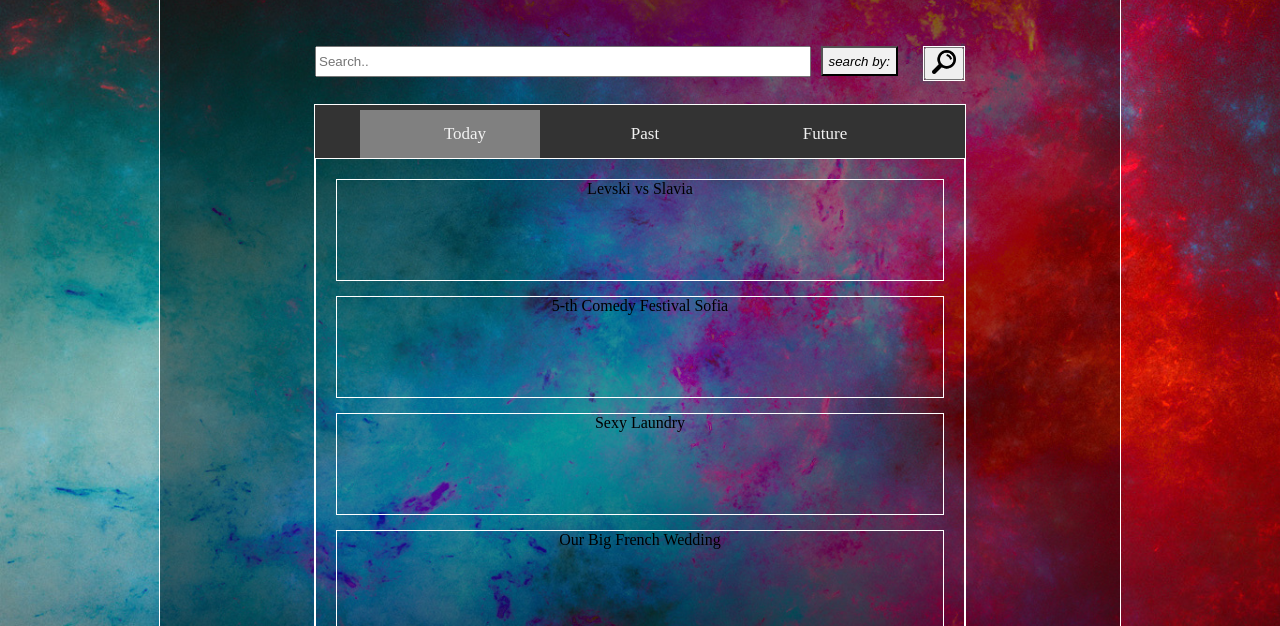
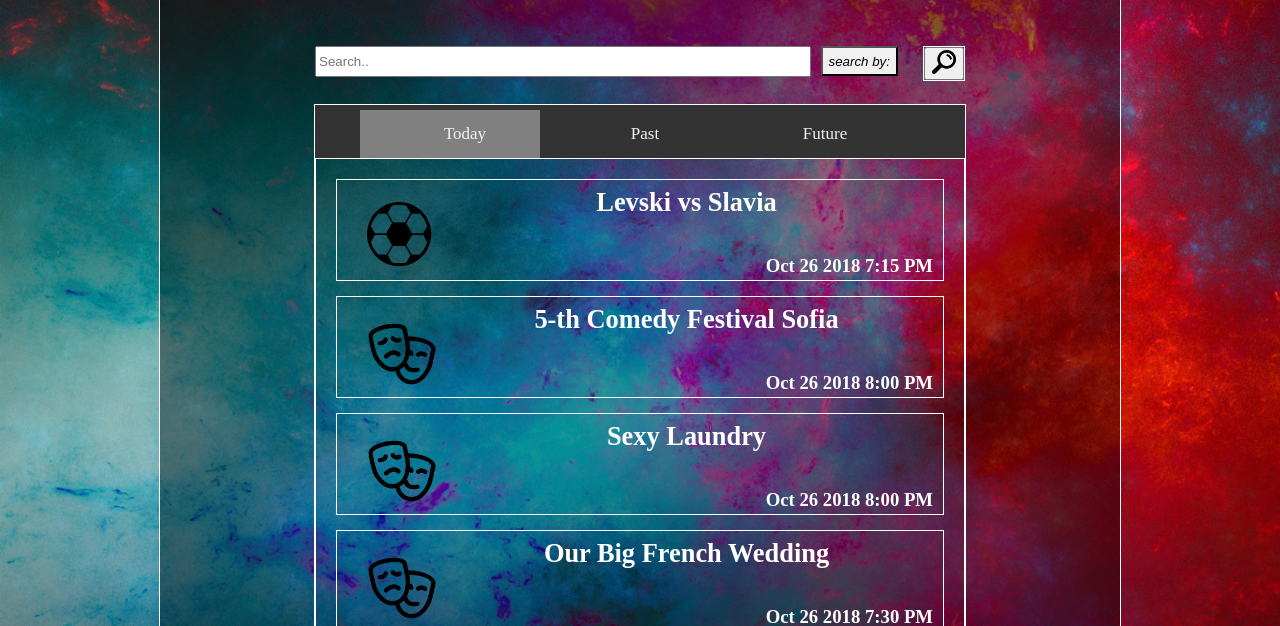
Before and after one commit to ina5/EventProject, a website with bundled scripts: page index.html in a window 1280 px wide. Shown: the part 174-800 px from the top of the page. Built offline with nearby package versions, Linux system fonts and the light colour scheme; files whose address does not match are found by name.

Commit message:
Added complete visualization of event preview

```diff
--- a/css/styles.css
+++ b/css/styles.css
@@ -122,6 +122,35 @@ ul {
     height: 100px;
     border: 1px solid white;
     margin-bottom: 15px;
+    position: relative;
+}
+
+.event-list li img{
+    height: 70px;
+    width: 70px;
+    margin-top: 15px;
+    margin-left: 30px;
+    margin-bottom: 30px;
+    float: left;
+}
+
+.event-list li h2{
+    font-size: 165%;
+    text-align: center;
+    margin: 7px;
+    color: white;
+}
+
+.event-list li h3{
+    margin: 10px;
+    color: white;
+    display: inline-block;
+}
+
+.event-preview-time {
+    position: absolute;
+    top: 65px;
+    right: 0;
 }
 
 .dropdown {
--- /dev/null
+++ b/js/EventTypeManager.js
@@ -0,0 +1,23 @@
+const getIMGbyType = function(type) {
+  if (type === 'business') {
+    return '/images/business.png';
+  }
+
+  if (type === 'music') {
+    return '/images/music.png';
+  }
+
+  if (type === 'sport') {
+    return '/images/sport.png';
+  }
+
+  if (type === 'culture') {
+    return '/images/culture.png';
+  }
+
+  return 'Unknown event type.';
+};
+
+export {
+  getIMGbyType,
+};
--- a/js/EventVisualizer.js
+++ b/js/EventVisualizer.js
@@ -1,37 +1,73 @@
 import * as EventFactory from './EventFactory.js';
+import * as EventTypeManager from './EventTypeManager.js';
 import {
   log,
 } from './logger.js';
-// TO DO:: DO IT IN ANOTHER MODULE
-
 // TO DO: change the return condition (compare to current date and not
 // the magic number for month 10)
 
+const getEventsToday = function() {
   const eventsToday = EventFactory.all()
-    .filter( (event) => {
+      .filter((event) => {
         return +event.dateTime.split(' ')[0].split('/')[1] === 10;
       });
 
+  return eventsToday;
+};
+
+const getPastEvents = function() {
   const eventsPast = EventFactory.all()
-    .filter( (event) => {
+      .filter((event) => {
         return +event.dateTime.split(' ')[0].split('/')[1] < 10;
       });
 
+  return eventsPast;
+};
+
+const getFutureEvents = function() {
   const eventsFuture = EventFactory.all()
-    .filter( (event) => {
+      .filter((event) => {
         return +event.dateTime.split(' ')[0].split('/')[1] > 10;
       });
 
+  return eventsFuture;
+};
+
+/*
+const displayEventInDetails = function() {
+  const pastState = $('.event-list').html();
+  const newHTML = ""; // has X buton .onlick() -> return to pastState;
+  $('event-list').empty() = newHTML;
+};
+*/
+
+const getEventPreviewHTML = function(event) {
+  const divID = 'event-preview' + event.id;
+  if (EventTypeManager.getIMGbyType(event.type) === 'Unknown event type.') {
+    console.log(JSON.stringify(event));
+  }
+  const imgPath = './..' + EventTypeManager.getIMGbyType(event.type);
+  // const formattedDate = ''; todo
+  const startTime = event.dateTime.split(' ').slice(1).join(' ');
+
+  return `<div id="${divID}" class="event-preview">
+            <img src="${imgPath}">
+            <h2>${event.title}</h2>
+
+            <h3 class="event-preview-time">Oct 26 2018 ${startTime}</h3>
+          </div>`;
+};
+
 const includeEventInList = function(event) {
-  $('.event-list').append(`<li> ${event.title} </li>`).show();
+  const previewHTML = getEventPreviewHTML(event);
+  $('.event-list').append(`<li> ${previewHTML} </li>`).show();
 };
 
 const displayEventsOnTodayTab = function() {
-  eventsToday.forEach( (event) => {
+  getEventsToday().forEach((event) => {
     includeEventInList(event);
   });
 };
-
 
 const displayEventsOnCurrentTab = function() {
   const _updateEvents = function(tabStatus) {
@@ -39,11 +75,11 @@ const displayEventsOnCurrentTab = function() {
     if (tabStatus === 'today') {
       displayEventsOnTodayTab();
     } else if (tabStatus === 'past') {
-      eventsPast.forEach((event) => {
+      getPastEvents().forEach((event) => {
         includeEventInList(event);
       });
     } else {
-      eventsFuture.forEach((event) => {
+      getFutureEvents().forEach((event) => {
         includeEventInList(event);
       });
     }
@@ -55,7 +91,7 @@ const displayEventsOnCurrentTab = function() {
         .removeClass('active-tab inactive-tab')
         .addClass('inactive-tab');
 
-    // make clicked one active
+    // make clicked one -> active
     $(this).removeClass('inactive-tab').addClass('active-tab');
 
     // update displayed events
@@ -64,6 +100,7 @@ const displayEventsOnCurrentTab = function() {
   });
 };
 
+
 export {
   displayEventsOnTodayTab,
   displayEventsOnCurrentTab,
```
Lines whose indentation alone changed are shown as unchanged.
